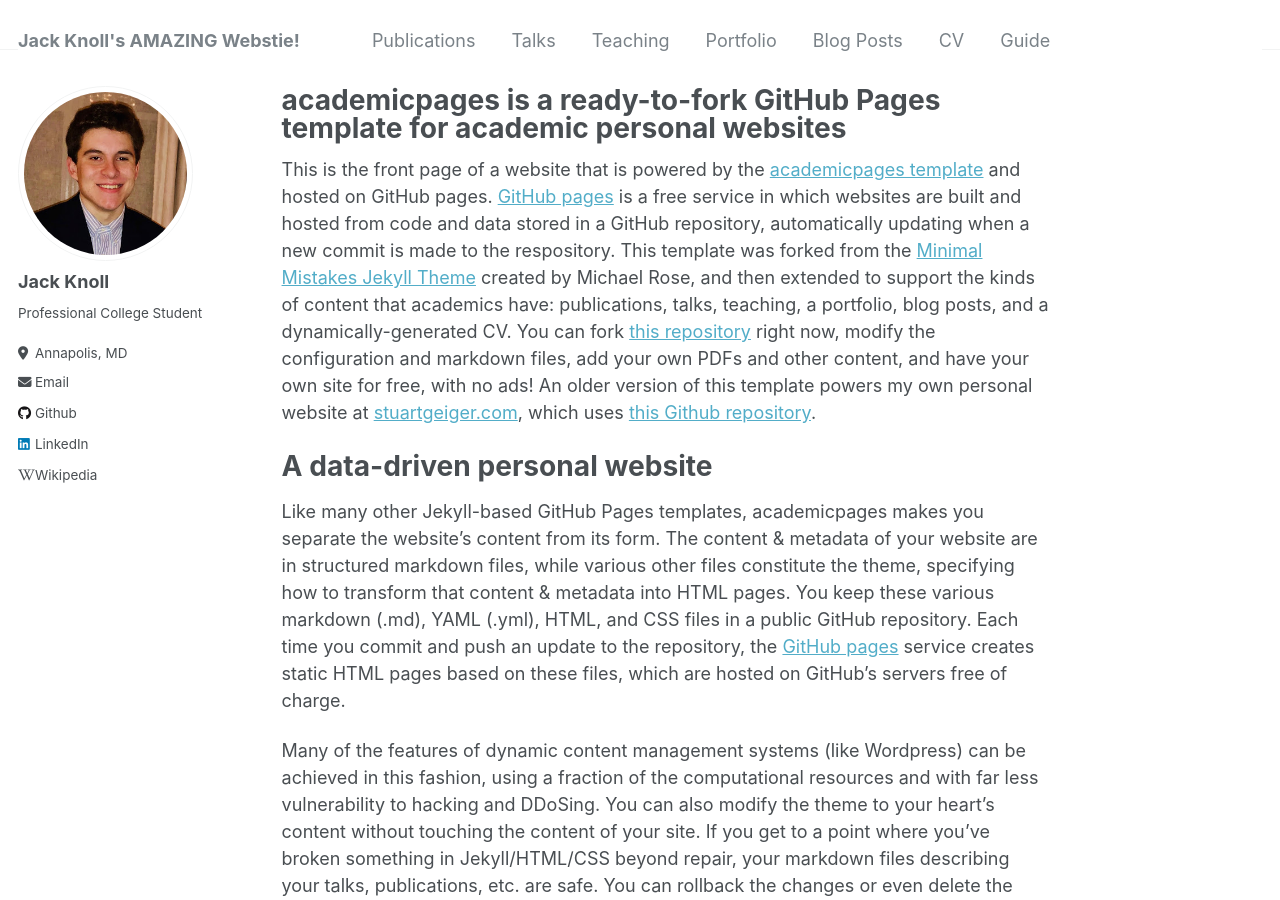
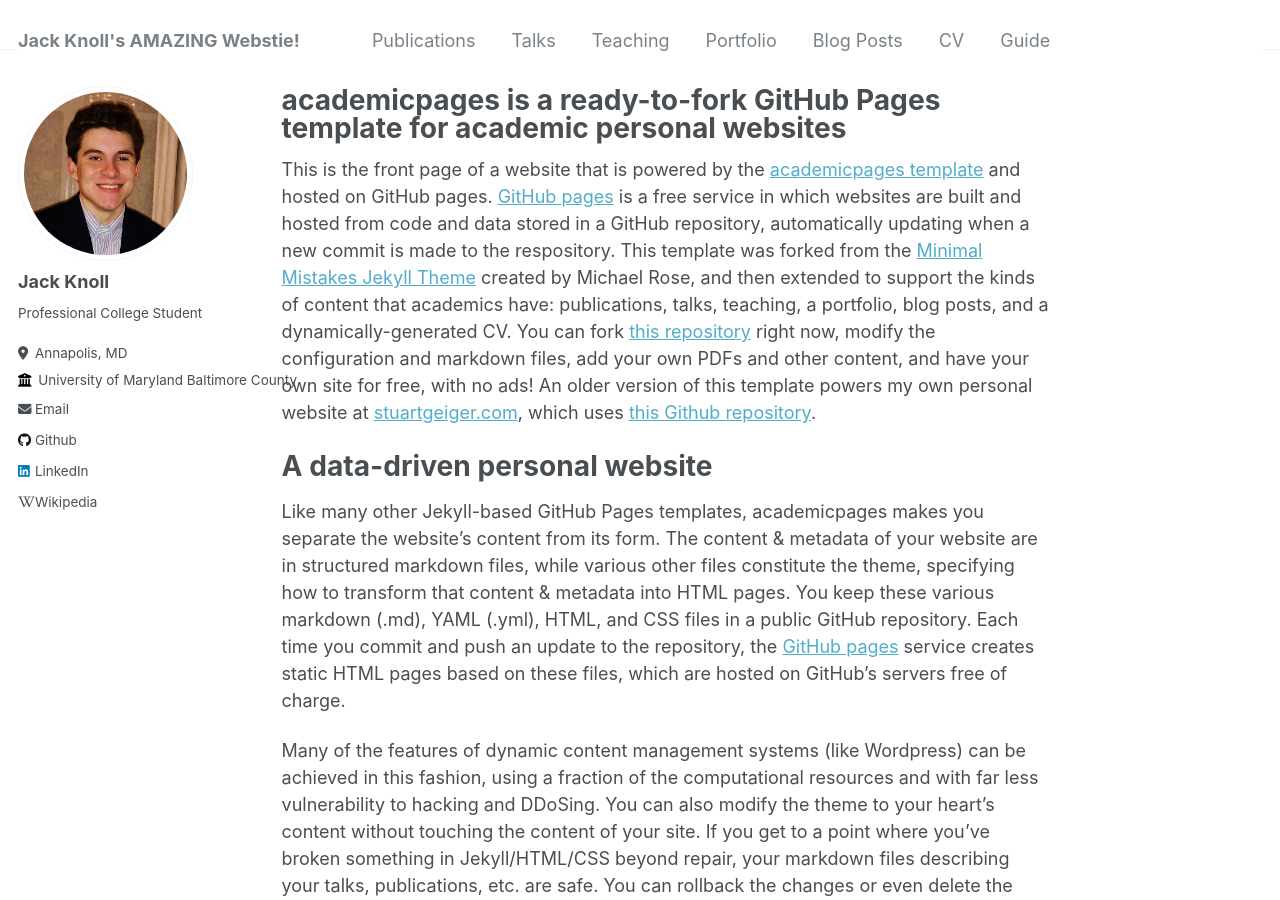
Before and after one commit to jakjr2000/jakjr2000.github.io, a Jekyll site: the page built from _pages/about.md, in a window 1280 px wide and 900 px high. Built offline with Jekyll 4.4.1, drawn with Linux system fonts in a browser that asks for light colours.

Commit message:
Update _config.yml

```diff
--- a/_config.yml
+++ b/_config.yml
@@ -26,7 +26,7 @@ author:
   pronouns         : # example: "he/him"
   bio              : "Professional College Student"
   location         : "Annapolis, MD"
-  employer         : # "UMBC"
+  employer         : "University of Maryland Baltimore County"
   url              : # URL
   email            : "jknoll1@umbc.edu"
 
```
